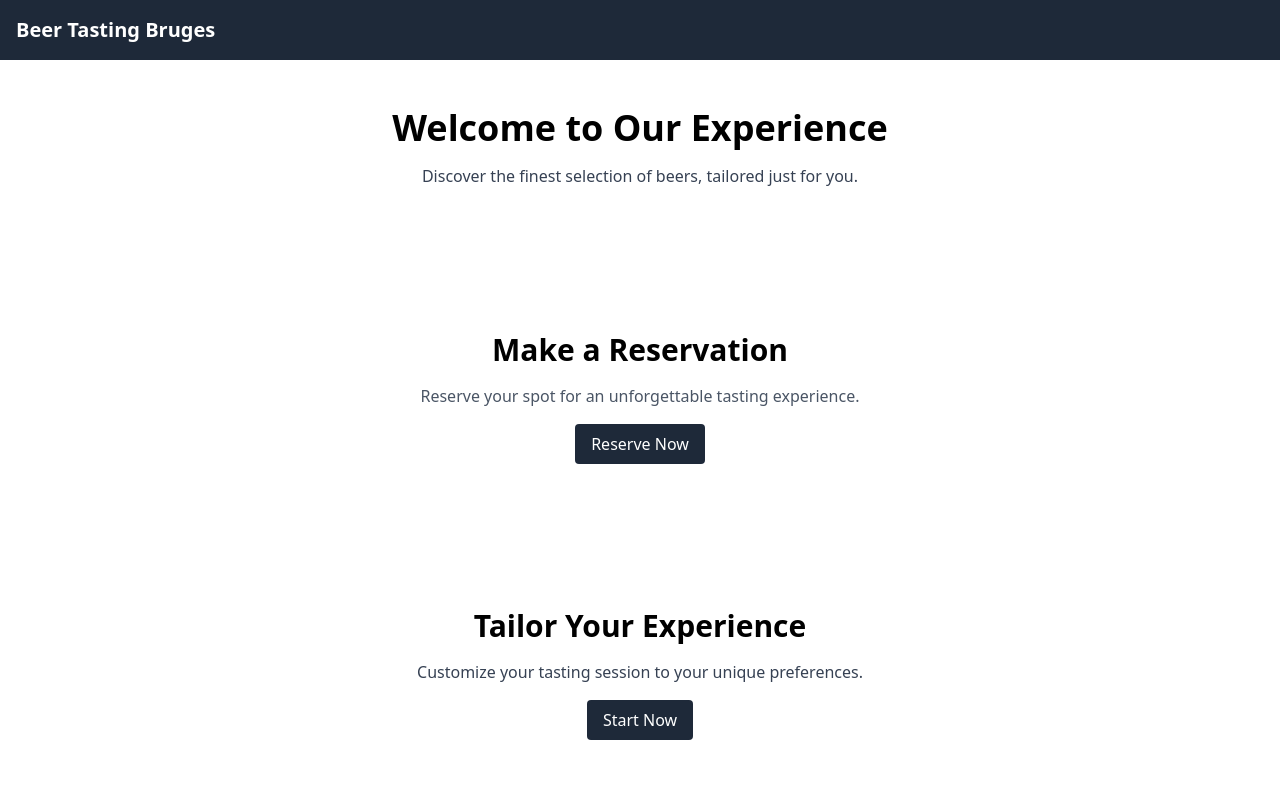
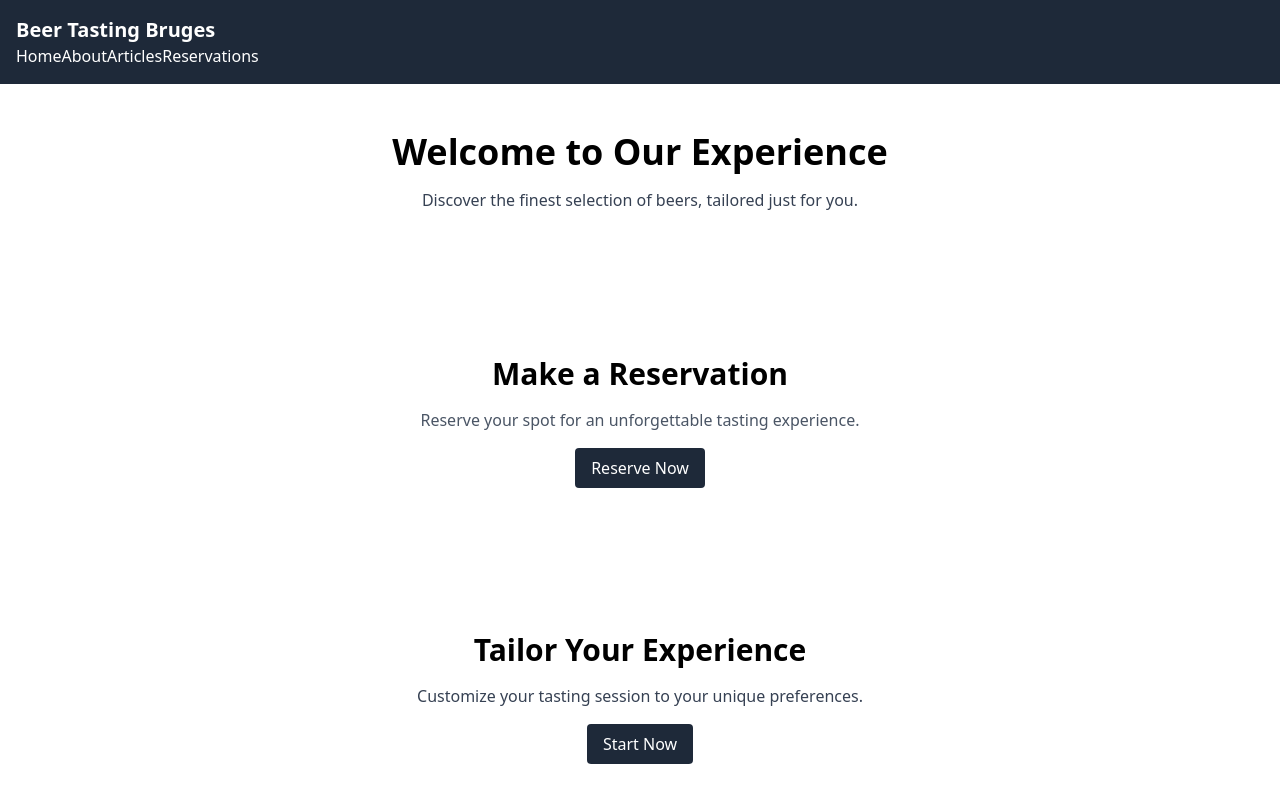
Before and after one commit to rbgtk/beer-tasting-bruges-web, a Vue app: page / in a window 1280 px wide. Shown: the top 800 px of the page. Built offline with nearby package versions, Linux system fonts and the light colour scheme.

Commit message:
guest layout

```diff
--- a/src/layouts/GuestLayout.vue
+++ b/src/layouts/GuestLayout.vue
@@ -3,6 +3,8 @@
     <!-- Header -->
     <header class="bg-gray-800 text-white p-4">
       <h1 class="text-xl font-semibold">Beer Tasting Bruges</h1>
+
+      <Navigation />
     </header>
 
     <!-- Main Content -->
@@ -16,3 +18,7 @@
     </footer>
   </div>
 </template>
+
+<script setup lang="ts">
+import Navigation from '@/components/guest/Navigation.vue'
+</script>
```
